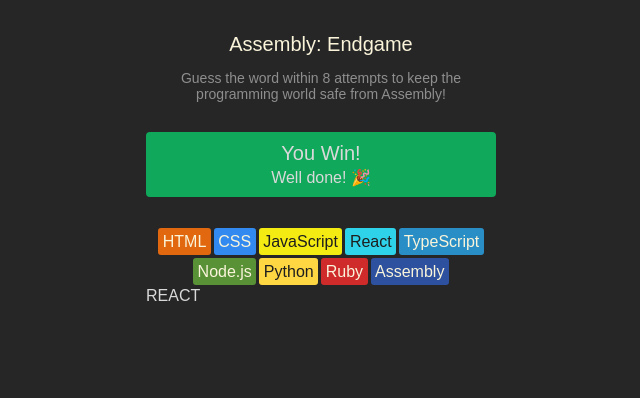
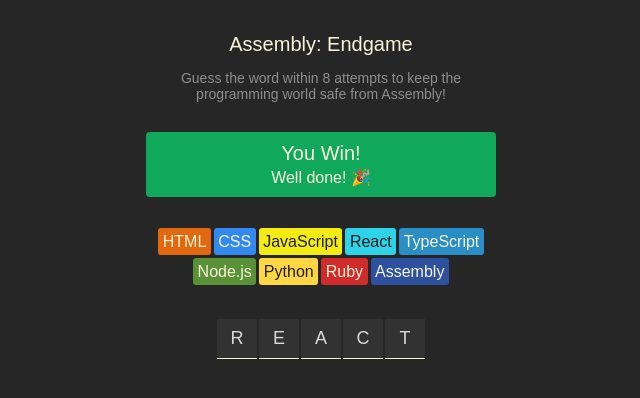
Before and after one commit to justberatt/assemblyEndgame, a React app: page / in a window 1280 px wide. Shown: the top 398 px of the page, without its empty margins (319-959 px from the left). Built offline with nearby package versions, Linux system fonts and the light colour scheme; the HTML template or start-up script is replaced by a standard one.

Commit message:
styles for the word section

```diff
--- a/src/index.css
+++ b/src/index.css
@@ -41,6 +41,7 @@
 }
 
 .status-section * {
+  color: #F9F4DA;
     margin: 0;
     font-weight: 500;
 }
@@ -65,3 +66,23 @@
   padding: 4.5px;
   margin: 1.5px;
 }
+
+.letters {
+  display: flex;
+  justify-content: center;
+  gap: 2px;
+  margin-top: 2em;
+  margin-bottom: 4em;
+}
+
+.letter {
+  display: flex;
+  justify-content: center;
+
+  font-size: 1.125rem;
+  align-items: center;
+  background-color: #323232;
+  width: 40px;
+  height: 40px;
+  border-bottom: 1px solid #F9F4DA;
+}
```
